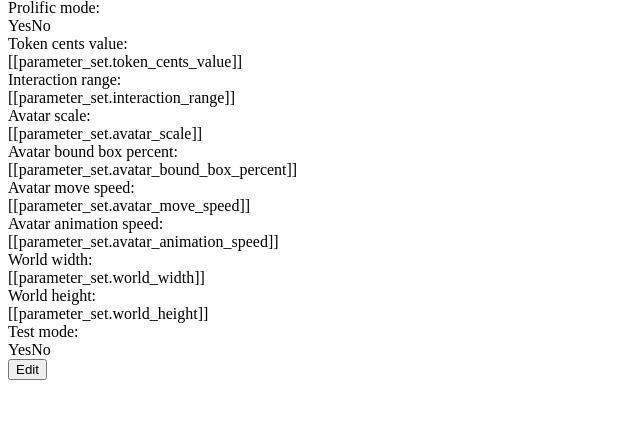
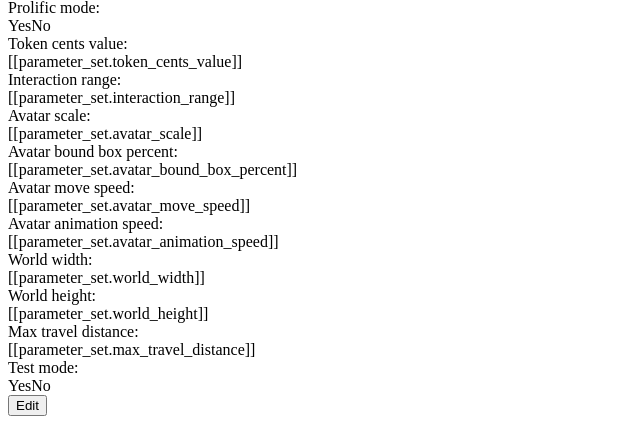
Before and after one commit to jeffreykirchner/endogenous_supply_and_demand, a Django app: template main/templates/staff/staff_session_parameters/general_settings/general_settings_card.html in a window 1280 px wide. Shown: the part 423-847 px from the top of the page, without its empty margins (0-640 px from the left). Before the commit the page ends 803 px from the top, so only its background shows below. Run offline with Django 3.2, Linux system fonts and the light colour scheme; the template is opened without the code that fills it, so the values that code supplies are empty, except form fields; tables that the repository leaves empty hold one stand-in row (values such as "Sample post"); form fields are guessed from the names that the template uses; parts of the project's set-up code (start-up, migrations or seed data) failed here and were passed over.

Commit message:
Add max travel distance field to parameter set model and form

```diff
--- a/main/forms/parameter_set_form.py
+++ b/main/forms/parameter_set_form.py
@@ -149,6 +149,10 @@ class ParameterSetForm(forms.ModelForm):
                                                                       "step":"1",
                                                                       "min":"1000"}))
 
+    max_travel_distance = forms.IntegerField(label='Max Travel Distance',
+                                            widget=forms.NumberInput(attrs={"v-model": "parameter_set.max_travel_distance",
+                                                                            "step": "1"}))
+
 
     test_mode = forms.ChoiceField(label='Test Mode',
                                   choices=((1, 'Yes'), (0, 'No')),
@@ -161,7 +165,7 @@ class ParameterSetForm(forms.ModelForm):
                  'survey_required', 'survey_link', 'prolific_mode', 'prolific_completion_link', 'reconnection_limit',
                  'token_cents_value', 'interaction_range',
                  'avatar_scale', 'avatar_bound_box_percent', 'avatar_move_speed', 'avatar_animation_speed',
-                 'world_width', 'world_height', 'test_mode']
+                 'world_width', 'world_height', 'max_travel_distance', 'test_mode']
 
     def clean_survey_link(self):
 
--- a/main/models/parameter_set.py
+++ b/main/models/parameter_set.py
@@ -43,6 +43,7 @@ class ParameterSet(models.Model):
 
     world_width = models.IntegerField(verbose_name='Width of world in pixels', default=10000)                 #world width in pixels
     world_height = models.IntegerField(verbose_name='Height of world in pixels', default=10000)               #world height in pixels
+    max_travel_distance = models.IntegerField(verbose_name='Max Travel Distance', default=2000)
 
     interaction_length = models.IntegerField(verbose_name='Interaction Length', default=10)                   #interaction length in seconds
     cool_down_length = models.IntegerField(verbose_name='Cool Down Length', default=10)                       #cool down length in seconds
@@ -125,6 +126,7 @@ class ParameterSet(models.Model):
 
             self.world_width = new_ps.get("world_width", 1000)
             self.world_height = new_ps.get("world_height", 1000)
+            self.max_travel_distance = new_ps.get("max_travel_distance", 2000)
 
             self.interaction_length = new_ps.get("interaction_length", 10)
             self.cool_down_length = new_ps.get("cool_down_length", 10)
@@ -306,6 +308,7 @@ class ParameterSet(models.Model):
 
         self.json_for_session["world_width"] = self.world_width
         self.json_for_session["world_height"] = self.world_height
+        self.json_for_session["max_travel_distance"] = self.max_travel_distance
 
         self.json_for_session["interaction_length"] = self.interaction_length
         self.json_for_session["cool_down_length"] = self.cool_down_length
@@ -384,6 +387,9 @@ class ParameterSet(models.Model):
                                 update_suppliers=True,
                                 update_consumers=True)
         else:
+            if "max_travel_distance" not in self.json_for_session:
+                self.json_for_session["max_travel_distance"] = self.max_travel_distance
+                self.save(update_fields=["json_for_session"])
             missing_suppliers = "parameter_set_suppliers" not in self.json_for_session or "parameter_set_suppliers_order" not in self.json_for_session
             missing_consumers = "parameter_set_consumers" not in self.json_for_session or "parameter_set_consumers_order" not in self.json_for_session
             if missing_suppliers or missing_consumers:
--- a/main/templates/staff/staff_session_parameters/general_settings/general_settings_card.html
+++ b/main/templates/staff/staff_session_parameters/general_settings/general_settings_card.html
@@ -175,6 +175,14 @@
         </div>
         <div class="row">
             <div class="col-7 text-end">
+                {{parameter_set_form.max_travel_distance.label}}:
+            </div>
+            <div class="col text-start">
+                [[parameter_set.max_travel_distance]]
+            </div>
+        </div>
+        <div class="row">
+            <div class="col-7 text-end">
                 {{parameter_set_form.test_mode.label}}:
             </div>
             <div class="col text-start">
```
Also changed, not shown: README.md, main/migrations/0086_parameterset_max_travel_distance.py (added).
